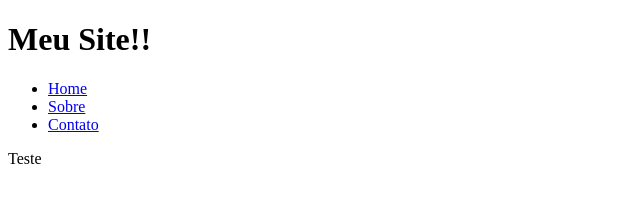
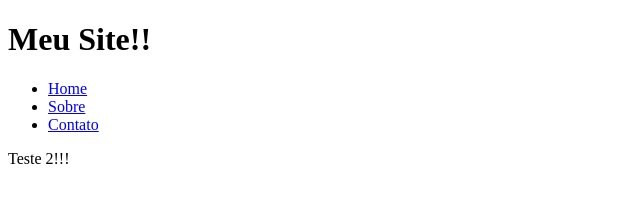
Before and after one commit to danieltableless/site, a plain HTML site: page index.html in a window 1280 px wide. Shown: the full height of the page, 0-640 px from the left. Drawn offline with Linux system fonts and the light colour scheme.

Commit message:
Teste 2 no new_menu

```diff
--- a/index.html
+++ b/index.html
@@ -13,7 +13,7 @@
         <li><a href="sobre.html">Sobre</a></li>
         <li><a href="contato.html">Contato</a></li>
     </ul>
-Teste
+Teste 2!!!
 </body>
 
 </html>
```
